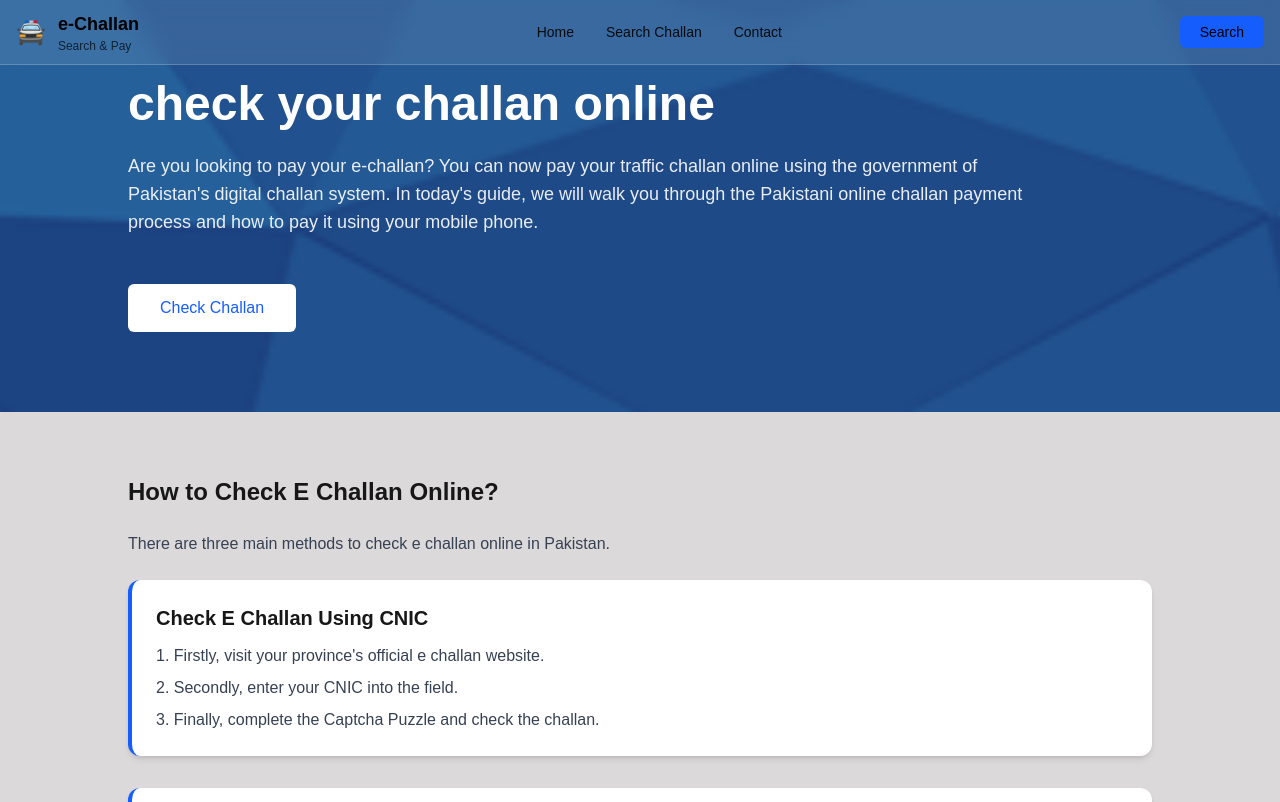
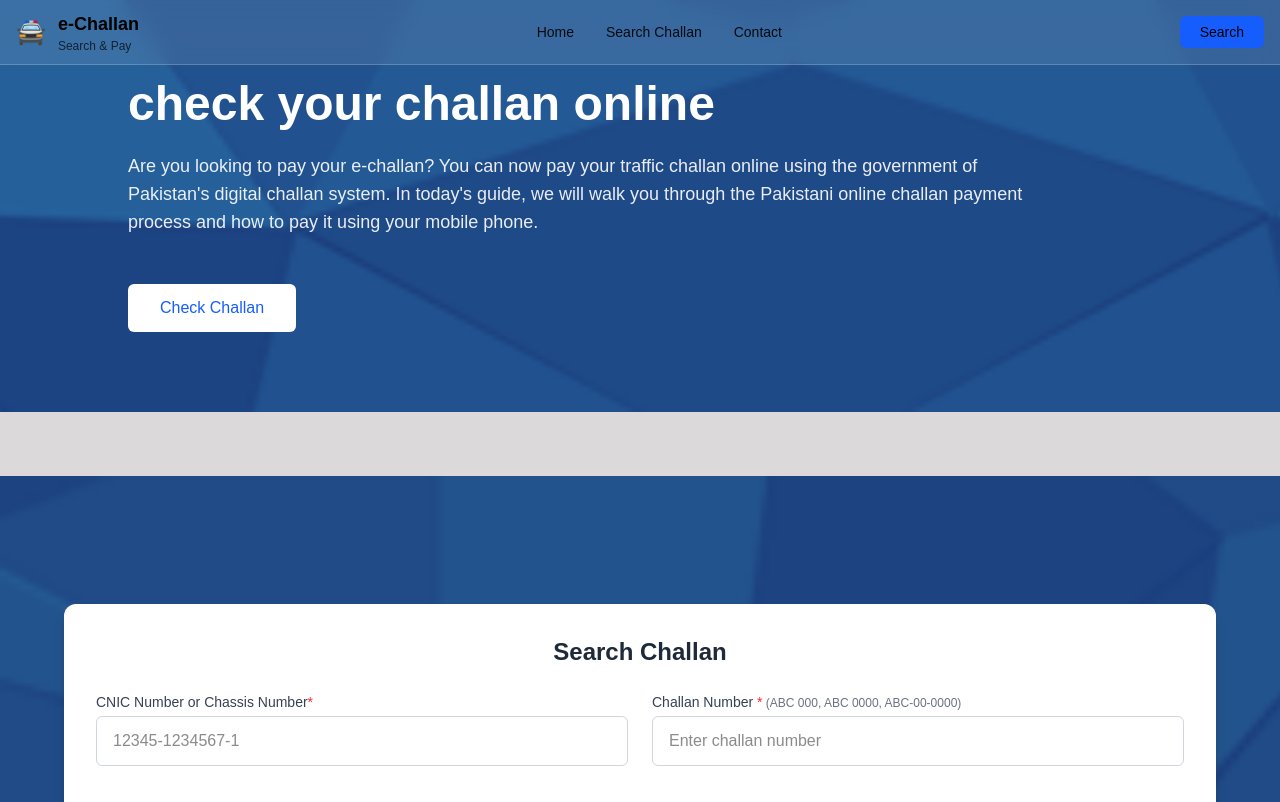
Before and after one commit to Sami-ullah4/e-challan, a Next.js app: page / in a window 1280 px wide. Shown: the top 802 px of the page. Built offline with nearby package versions, Linux system fonts and the light colour scheme.

Commit message:
asdasd fe

```diff
--- a/app/page.js
+++ b/app/page.js
@@ -9,7 +9,7 @@ export default function Home() {
   return (
     <main className="flex flex-col gap-16">
       <Hero />
-      <CheckChallan />
+      {/* <CheckChallan /> */}
 
       <Efrom />
 
```
